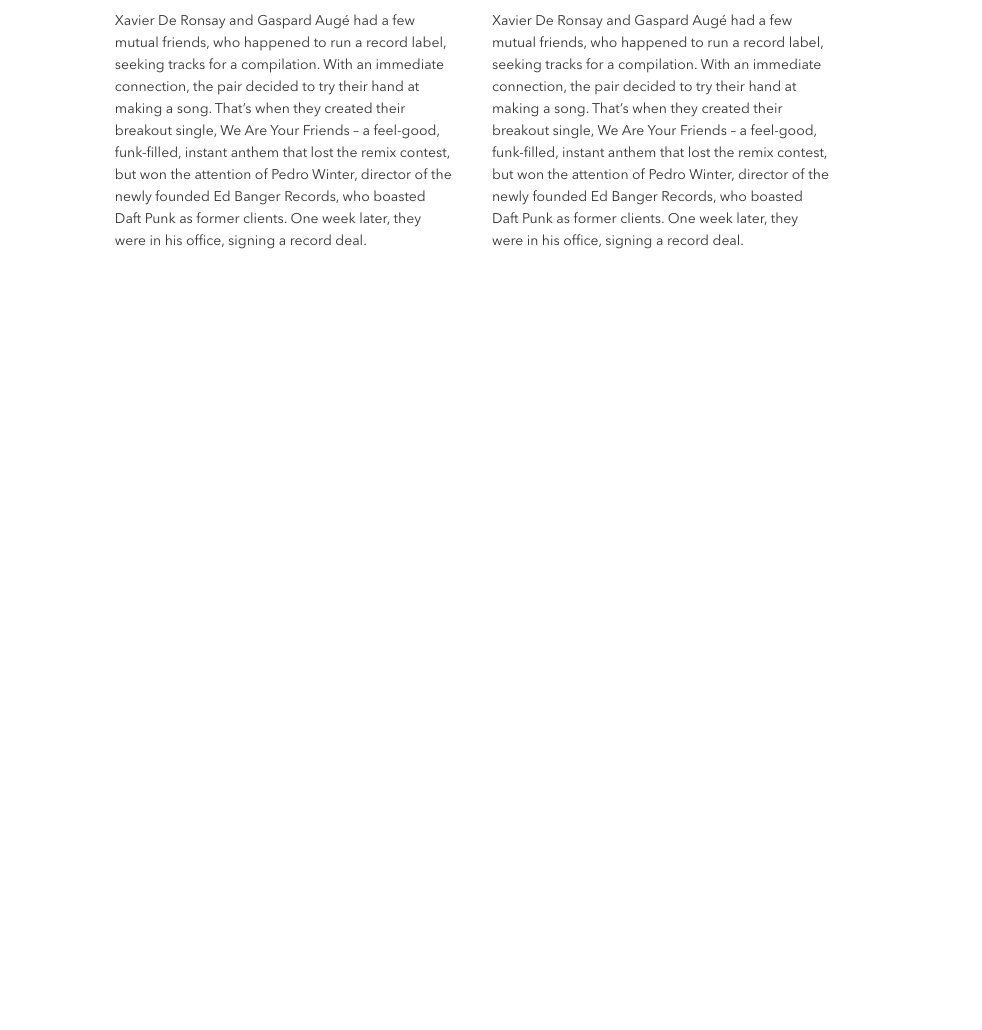
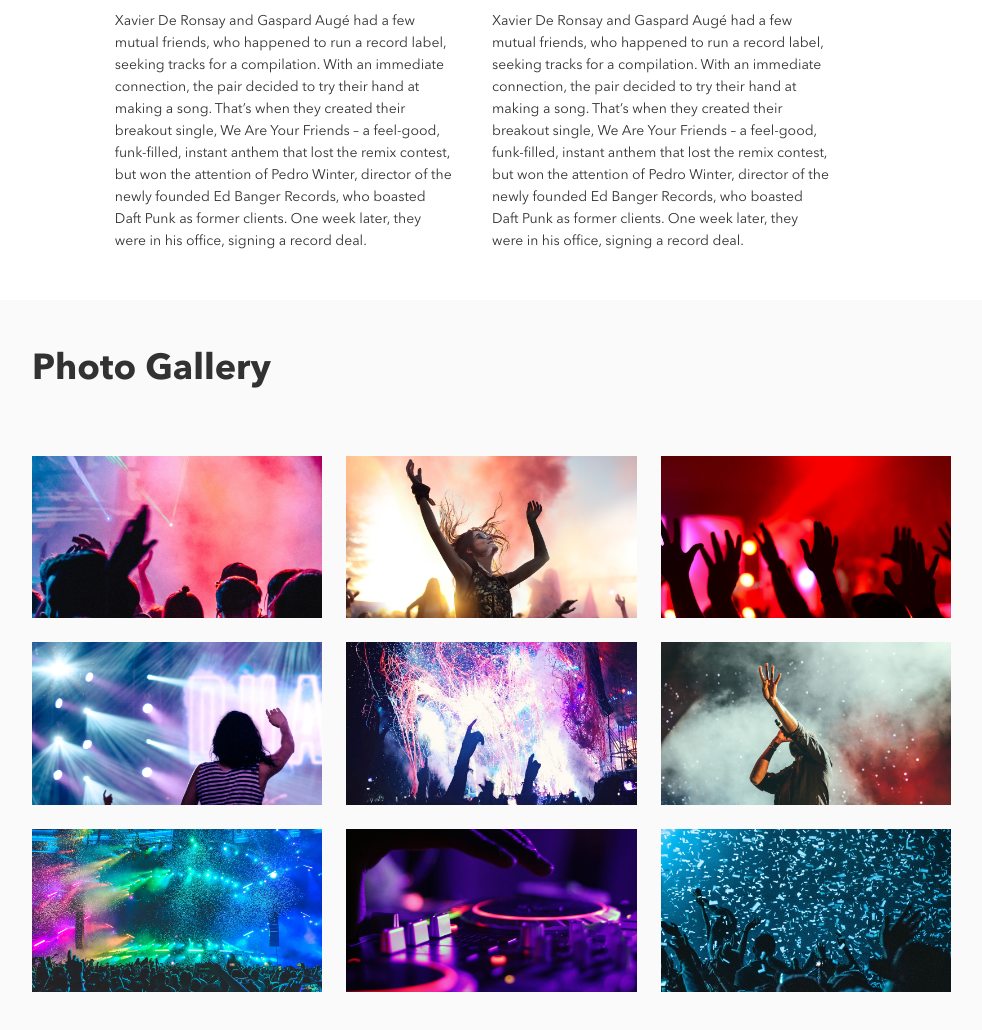
Before and after one commit to PhoebeYCLo/BandSite, a plain HTML site: page sprint-1/index.html in a window 1280 px wide. Shown: the part 1734-2764 px from the top of the page, without its empty margins (148-1130 px from the left). Before the commit the page ends 2034 px from the top, so only its background shows below. Drawn offline with Linux system fonts and the light colour scheme.

Commit message:
Gallery section completed

```diff
--- a/sprint-1/index.html
+++ b/sprint-1/index.html
@@ -91,8 +91,23 @@
 
         <!-- GALLERY SECTION -->
         <section class="gallery">
+            <div class="gallery__content container">
+                <h1 class="gallery__header">Photo Gallery</h1>
 
+                <div class="gallery__image-container">
+                    <img src="/assets/Images/Photo-gallery-1.jpg" alt="Live concert crowd" class="gallery__image">
+                    <img src="/assets/Images/Photo-gallery-2.jpg" alt="Live concert crowd" class="gallery__image">
+                    <img src="/assets/Images/Photo-gallery-3.jpg" alt="Live concert crowd" class="gallery__image">
+                    <img src="/assets/Images/Photo-gallery-4.jpg" alt="Live concert crowd" class="gallery__image">
+                    <img src="/assets/Images/Photo-gallery-5.jpg" alt="Live concert crowd" class="gallery__image">
+                    <img src="/assets/Images/Photo-gallery-6.jpg" alt="Live concert crowd" class="gallery__image">
+                    <img src="/assets/Images/Photo-gallery-7.jpg" alt="Live concert crowd" class="gallery__image">
+                    <img src="/assets/Images/Photo-gallery-8.jpg" alt="Live concert crowd" class="gallery__image">
+                    <img src="/assets/Images/Photo-gallery-9.jpg" alt="Live concert crowd" class="gallery__image">
+                </div>
+            </div>
         </section>
+
     </main>
 </body>
 </html>
--- a/sprint-1/styles/main.scss
+++ b/sprint-1/styles/main.scss
@@ -5,6 +5,7 @@
 @import './partials/navbar';
 @import './partials/hero';
 @import './partials/about';
+@import './partials/gallery';
 
 *{
     box-sizing: border-box;
--- /dev/null
+++ b/sprint-1/styles/partials/_gallery.scss
@@ -0,0 +1,41 @@
+.gallery{
+    background-color: $color-alabaster;
+    padding: 2rem 0;
+
+    @include desktop{
+        padding: 3rem 0 2.5rem 0;
+    }
+
+    &__header{
+        margin-bottom: 1rem;
+
+        @include tablet{
+            margin-bottom: 4rem;
+        }
+    }
+
+    &__image-container{
+        display: flex;
+        flex-wrap: wrap;
+        flex-direction: column;
+
+        @include tablet{
+            flex-direction: row;
+            margin: -12px;
+        }
+
+        & > img{
+            padding: 8px 0;
+
+            @include tablet{
+                padding: 12px;
+            }
+        }
+    }
+
+    &__image{
+        @include tablet{
+            width: 33.3%;
+        }
+    }
+}
```
Also changed, not shown: sprint-1/styles/main.css, sprint-1/styles/main.min.css, 2 other files.
